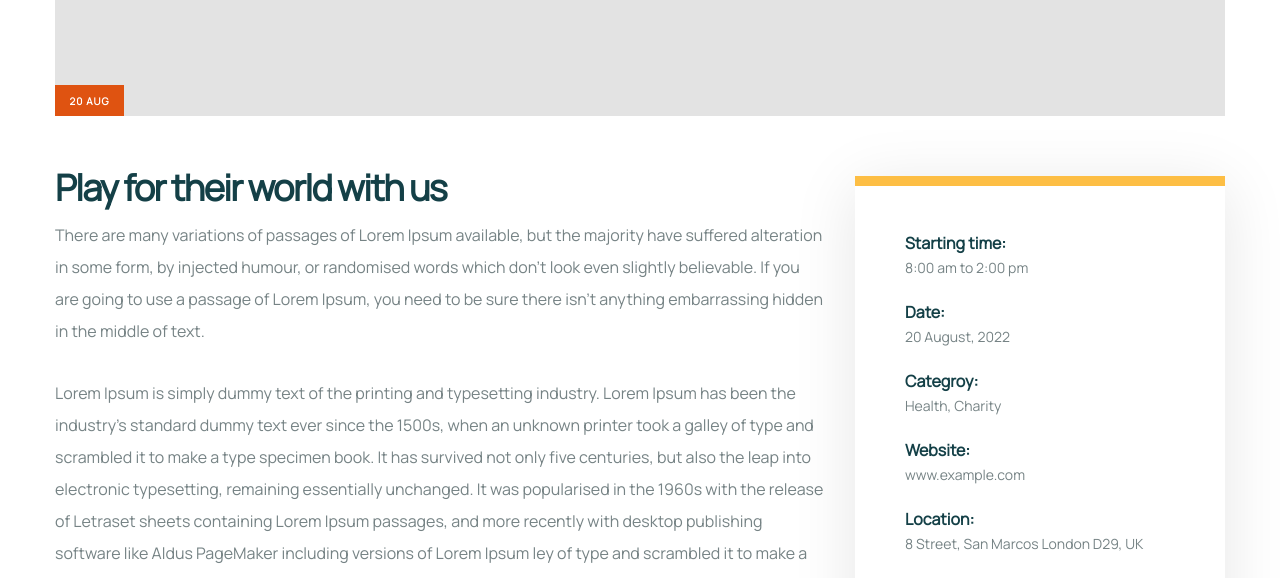
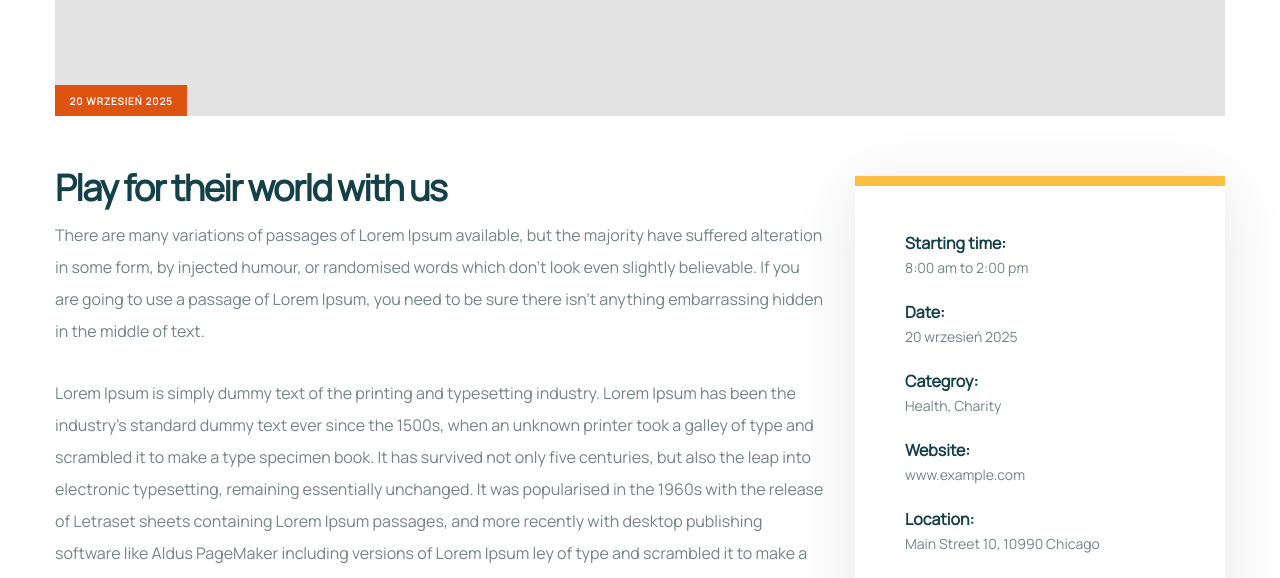
Before and after one commit to tvedeane/paroti-testing, a Gatsby site: page /event-details in a window 1280 px wide. Shown: the part 1051-1629 px from the top of the page. Built offline with nearby package versions, Linux system fonts and the light colour scheme; Gatsby itself is replaced by a stand-in of ours; grey boxes are pictures that could not be loaded; a web font is replaced by a local one.

Commit message:
Pass data to sidebar component

```diff
--- a/src/components/EventsDetailsPage/EventDetailsPage.jsx
+++ b/src/components/EventsDetailsPage/EventDetailsPage.jsx
@@ -7,36 +7,35 @@ import Sidebar from "./Sidebar";
 
 import Image from "../Image/Image";
 
-const { image, date, text3, texts, title, titleTwo } = eventDetailsPage;
+const { image, date, text3, texts, title, titleTwo, location } =
+  eventDetailsPage;
 
 const EventDetailsPage = () => {
+  return (
+    <section className="sec-pad-top sec-pad-bottom events-details">
+      <Container>
+        <div className="events-details__image">
+          <Image relativePath={`events/${image}`} alt="" />
 
-
-  return (
-    <section className='sec-pad-top sec-pad-bottom events-details'>
-      <Container>
-        <div className='events-details__image'>
-          <Image relativePath={`events/${image}`} alt='' />
-
-          <div className='events-card__date'>{date}</div>
+          <div className="events-card__date">{date}</div>
         </div>
-        <Row className='gutter-y-60'>
+        <Row className="gutter-y-60">
           <Col lg={8}>
-            <div className='events-details__content'>
-              <h3 className='events-card__title'>{title}</h3>
+            <div className="events-details__content">
+              <h3 className="events-card__title">{title}</h3>
               {texts.map((text, i) => (
                 <p key={i}>{text}</p>
               ))}
 
               <h4>{titleTwo}</h4>
               <p>{text3}</p>
-              <Link to='/contact' className='thm-btn events-details__btn'>
+              <Link to="/contact" className="thm-btn events-details__btn">
                 <span>Register your seat</span>
               </Link>
             </div>
           </Col>
           <Col lg={4}>
-            <Sidebar />
+            <Sidebar date={date} location={location} />
           </Col>
         </Row>
       </Container>
--- a/src/components/EventsDetailsPage/Sidebar.jsx
+++ b/src/components/EventsDetailsPage/Sidebar.jsx
@@ -2,45 +2,47 @@ import React from "react";
 import { sidebar } from "@/data/EventDetailsPage";
 import { FontAwesomeIcon } from "@fortawesome/react-fontawesome";
 
-
 const { socials } = sidebar;
 
-const Sidebar = () => {
+const Sidebar = ({ date, location }) => {
   return (
-    <div className='events-details__sidebar'>
-      <div className='events-details__sidebar__single'>
-        <div className='events-details__sidebar__info'>
+    <div className="events-details__sidebar">
+      <div className="events-details__sidebar__single">
+        <div className="events-details__sidebar__info">
           <p>
             <span>Starting time:</span>
             8:00 am to 2:00 pm
           </p>
           <p>
             <span>Date:</span>
-            20 August, 2022
+            {date}
           </p>
           <p>
             <span>Categroy:</span>
-            <a href='#'>Health</a>, <a href='#'>Charity</a>
+            <a href="#">Health</a>, <a href="#">Charity</a>
           </p>
           <p>
             <span>Website:</span>
-            <a href='#' target="_blank">www.example.com</a>
+            <a href="#" target="_blank">
+              www.example.com
+            </a>
           </p>
           <p>
-            <span>Location:</span>8 Street, San Marcos London D29, UK
+            <span>Location:</span>
+            {location}
           </p>
         </div>
       </div>
-      <div className='events-details__sidebar__single'>
+      <div className="events-details__sidebar__single">
         <iframe
-          src='https://www.google.com/maps/embed?pb=!1m18!1m12!1m3!1d4562.753041141002!2d-118.80123790098536!3d34.152323469614075!2m3!1f0!2f0!3f0!3m2!1i1024!2i768!4f13.1!3m3!1m2!1s0x80e82469c2162619%3A0xba03efb7998eef6d!2sCostco+Wholesale!5e0!3m2!1sbn!2sbd!4v1562518641290!5m2!1sbn!2sbd'
-          className='events-details__sidebar__map'
+          src="https://www.google.com/maps/embed?pb=!1m18!1m12!1m3!1d4562.753041141002!2d-118.80123790098536!3d34.152323469614075!2m3!1f0!2f0!3f0!3m2!1i1024!2i768!4f13.1!3m3!1m2!1s0x80e82469c2162619%3A0xba03efb7998eef6d!2sCostco+Wholesale!5e0!3m2!1sbn!2sbd!4v1562518641290!5m2!1sbn!2sbd"
+          className="events-details__sidebar__map"
           allowfullscreen
         ></iframe>
       </div>
 
-      <div className='events-details__sidebar__single'>
-        <div className='events-details__sidebar__social'>
+      <div className="events-details__sidebar__single">
+        <div className="events-details__sidebar__social">
           {socials.map((social) => (
             <a key={social.id} href={social.href}>
               <i>
--- a/src/data/EventDetailsPage.js
+++ b/src/data/EventDetailsPage.js
@@ -1,4 +1,3 @@
-
 import {
   faFacebook,
   faInstagram,
@@ -11,13 +10,15 @@ const text2 =
   "Lorem Ipsum is simply dummy text of the printing and typesetting industry. Lorem Ipsum has been the industry's standard dummy text ever since the 1500s, when an unknown printer took a galley of type and scrambled it to make a type specimen book. It has survived not only five centuries, but also the leap into electronic typesetting, remaining essentially unchanged. It was popularised in the 1960s with the release of Letraset sheets containing Lorem Ipsum passages, and more recently with desktop publishing software like Aldus PageMaker including versions of Lorem Ipsum ley of type and scrambled it to make a type specimen book";
 const text3 =
   "Lorem Ipsum is simply dummy text of the printing and typesetting industry. Lorem Ipsum has been the industry's standard dummy text ever since the 1500s, when an unknown printer took a galley of type and scrambled it to make a type specimen book. It was popularised in the 1960s with the release of Letraset sheets containing Lorem Ipsum passages, and more recently with desktop publishing software.";
+const location = "Main Street 10, 10990 Chicago";
 const eventDetailsPage = {
   image: "events-d-1.jpg",
-  date: "20 Aug",
+  date: "20 wrzesień 2025",
   title: "Play for their world with us",
   texts: [text1, text2],
   titleTwo: "Event requirements",
   text3,
+  location,
 };
 export const sidebar = {
   socials: [
```
